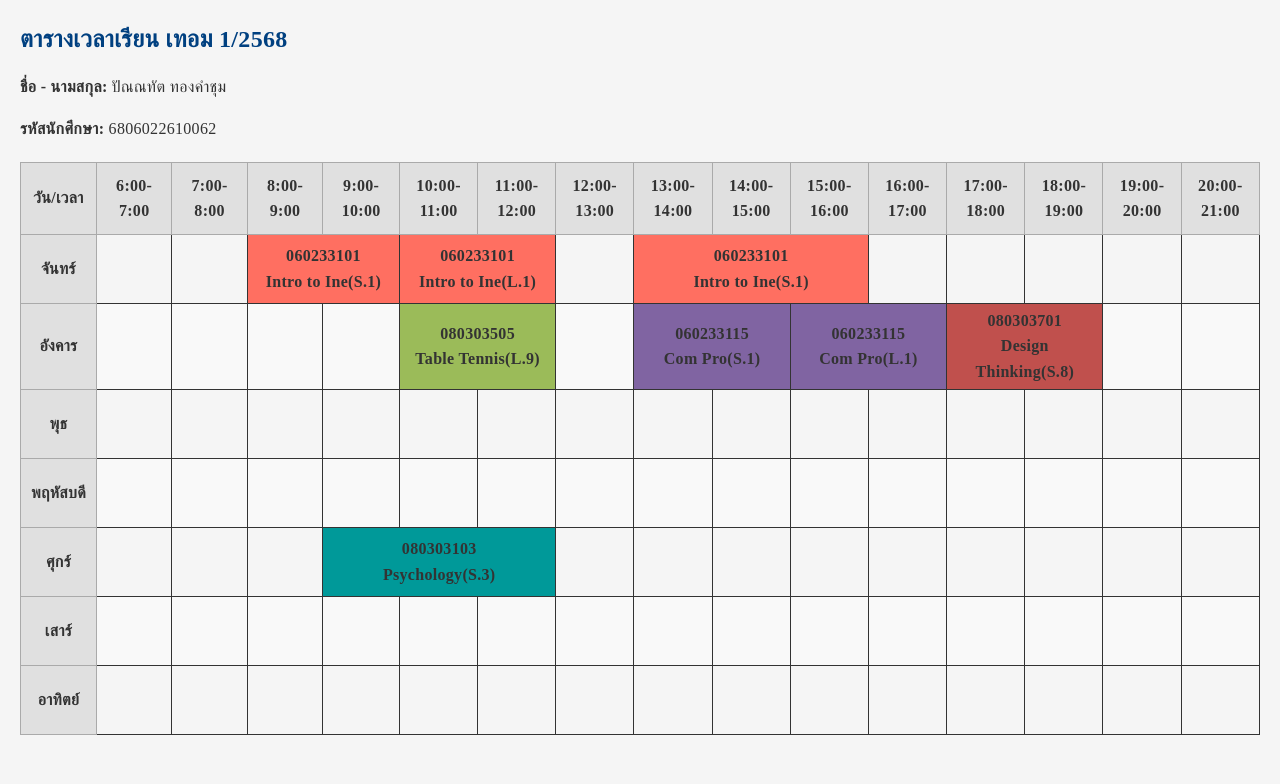
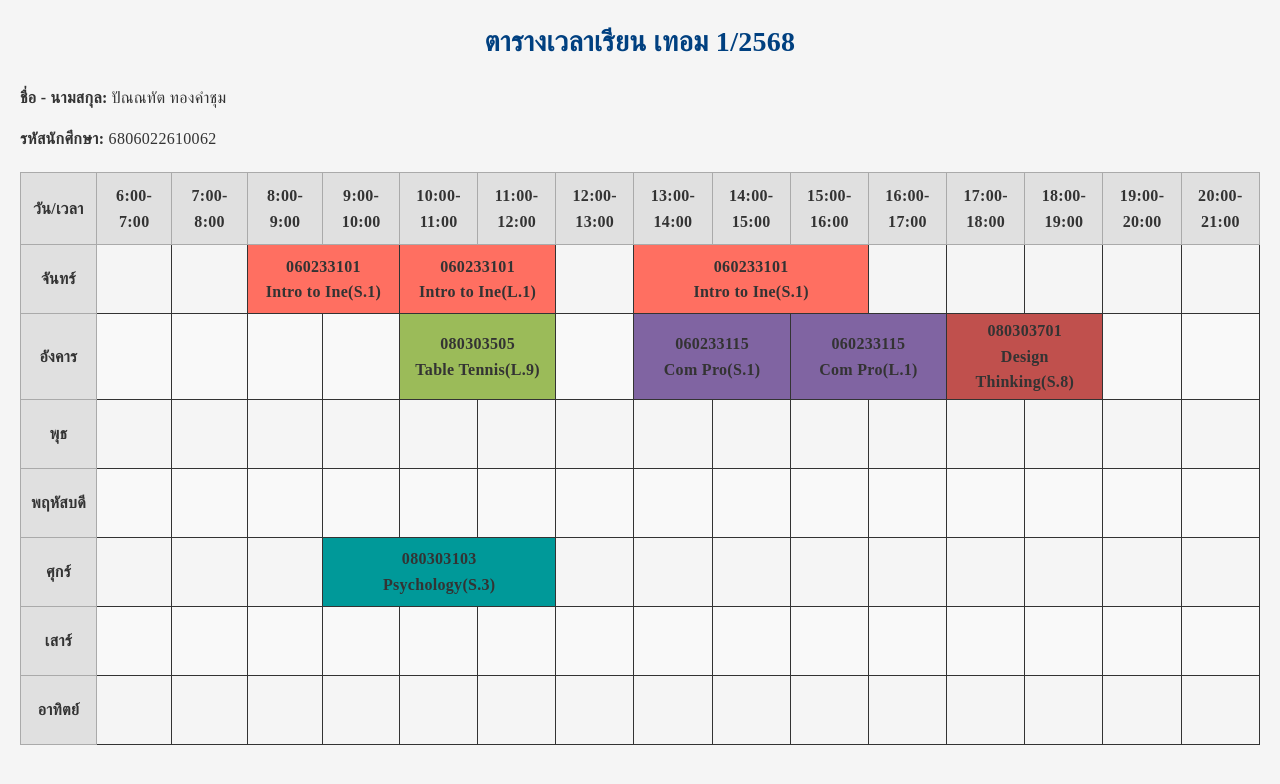
Before and after one commit to PannathatThongkhumchum/HW3-Link-Webpage-with-HTML, a plain HTML site: page project-folder/subject.html in a window 1280 px wide. Drawn offline with Linux system fonts and the light colour scheme.

Commit message:
Update subject.html

```diff
--- a/project-folder/subject.html
+++ b/project-folder/subject.html
@@ -6,7 +6,7 @@
     <link rel="stylesheet" href="css/style.css">
 </head>
 <body>
-    <h2>ตารางเวลาเรียน เทอม 1/2568</h2>
+    <h1>ตารางเวลาเรียน เทอม 1/2568</h1>
     <p><strong>ชื่อ - นามสกุล:</strong> ปัณณทัต ทองคำชุม</p>
     <p><strong>รหัสนักศึกษา:</strong> 6806022610062</p>
 <table class="schedule">
```
